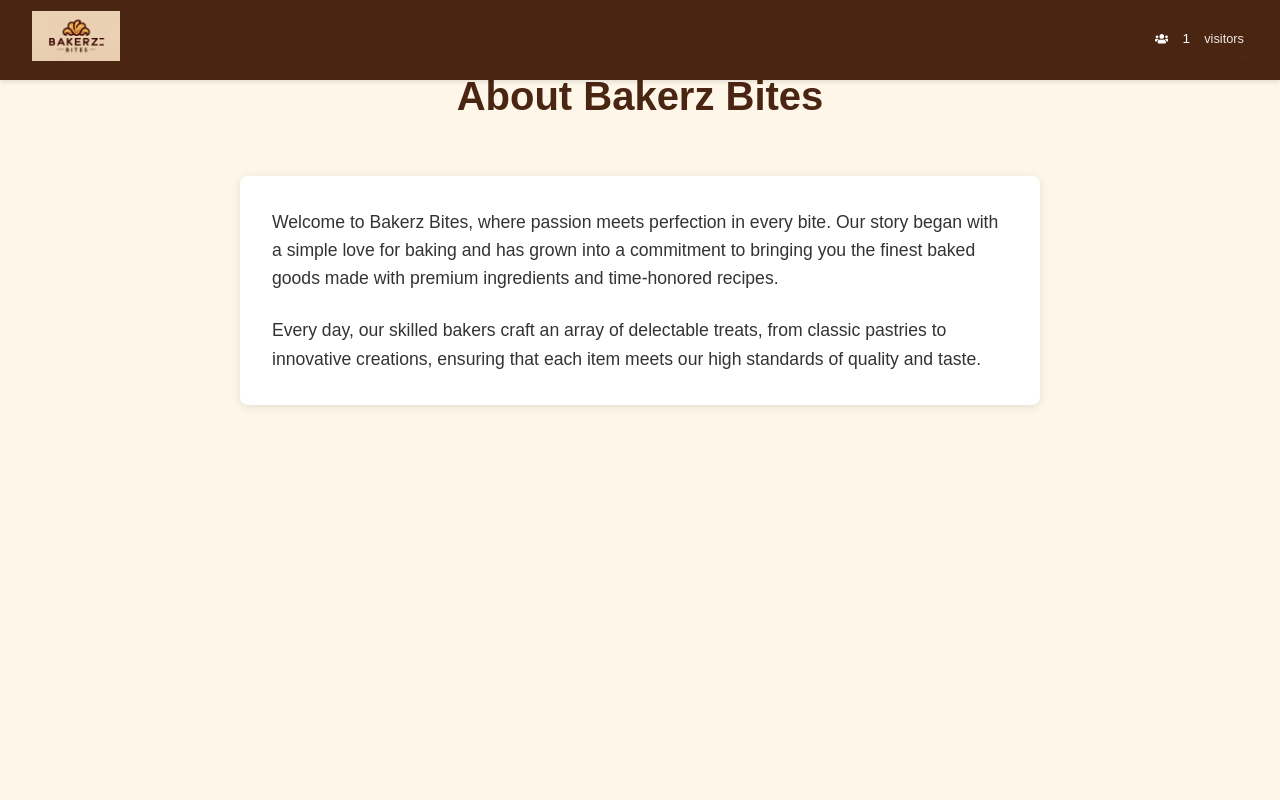
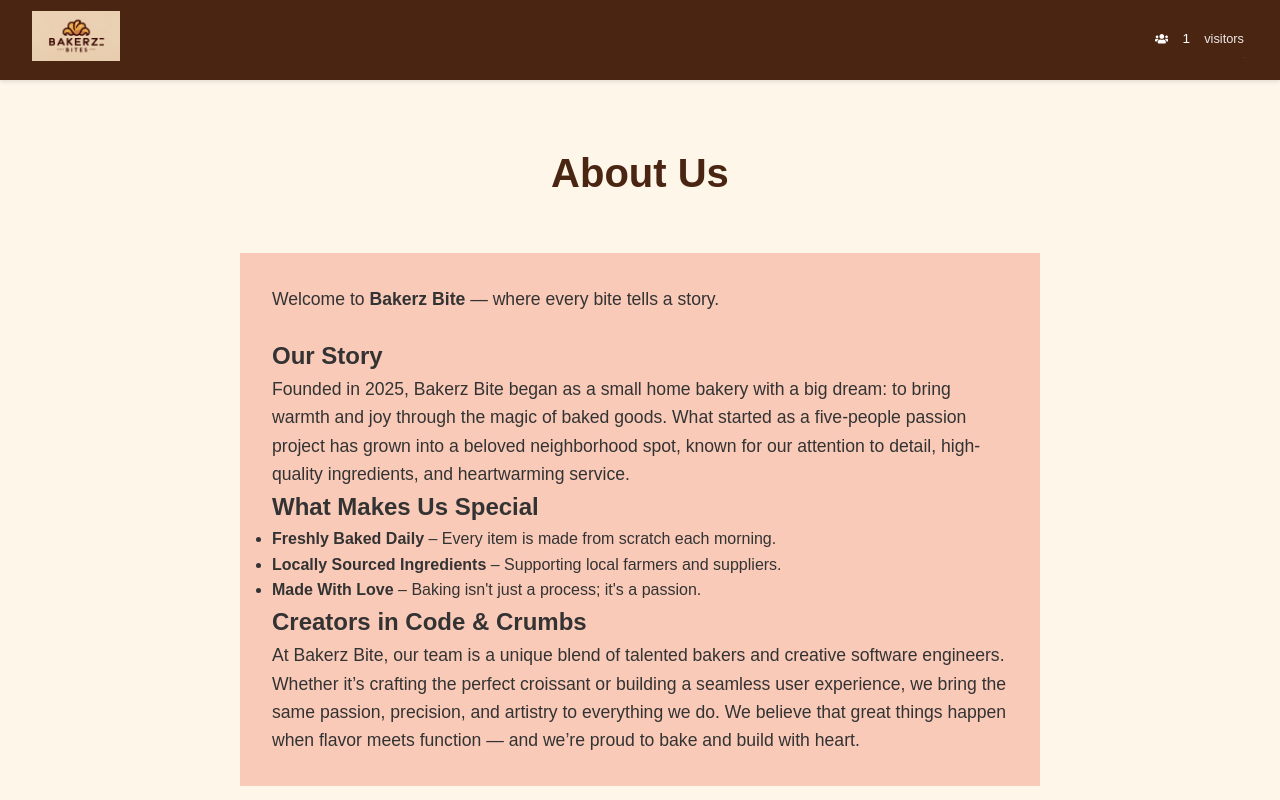
Before and after one commit to diri799/Bakerz, a React (Create React App) app: page /about in a window 1280 px wide. Shown: the top 800 px of the page. Built offline with nearby package versions, Linux system fonts and the light colour scheme; no server answers.

Commit message:
adjustment in about.jsx and contact.jsx

```diff
--- a/src/components/About.jsx
+++ b/src/components/About.jsx
@@ -1,16 +1,65 @@
-import React from 'react';
-import '../styles/About.css';
+import React from "react";
+import "../styles/About.css";
 
 const About = () => {
   return (
-    <div className="about-page">
-      <h1>About Bakerz Bites</h1>
+    <section className="about-page">
+      {" "}
+      <br /> <br /> <br />
+      <h1>About Us</h1>
       <div className="about-content">
-        <p>Welcome to Bakerz Bites, where passion meets perfection in every bite. Our story began with a simple love for baking and has grown into a commitment to bringing you the finest baked goods made with premium ingredients and time-honored recipes.</p>
-        <p>Every day, our skilled bakers craft an array of delectable treats, from classic pastries to innovative creations, ensuring that each item meets our high standards of quality and taste.</p>
+        <p>
+          Welcome to <strong>Bakerz Bite</strong> — where every bite tells a
+          story.
+        </p>
+
+        <div>
+          <h2> Our Story</h2>
+          <p>
+            Founded in 2025, Bakerz Bite began as a small home bakery with a big
+            dream: to bring warmth and joy through the magic of baked goods.
+            What started as a five-people passion project has grown into a
+            beloved neighborhood spot, known for our attention to detail,
+            high-quality ingredients, and heartwarming service.
+          </p>
+        </div>
+
+        <div>
+          <h2> What Makes Us Special</h2>
+          <ul>
+            <li>
+              <strong>Freshly Baked Daily</strong> – Every item is made from
+              scratch each morning.
+            </li>
+            <li>
+              <strong>Locally Sourced Ingredients</strong> – Supporting local
+              farmers and suppliers.
+            </li>
+            <li>
+              <strong>Made With Love</strong> – Baking isn't just a process;
+              it's a passion.
+            </li>
+          </ul>
+        </div>
+
+        <div>
+          <h2> Creators in Code & Crumbs</h2>
+          <p>
+            At Bakerz Bite, our team is a unique blend of talented bakers and
+            creative software engineers. Whether it’s crafting the perfect
+            croissant or building a seamless user experience, we bring the same
+            passion, precision, and artistry to everything we do. We believe
+            that great things happen when flavor meets function — and we’re
+            proud to bake and build with heart.
+          </p>
+
+        </div>
+        <div className="">
+
+        </div>
       </div>
-    </div>
+
+    </section>
   );
 };
-
 export default About;
--- a/src/components/Contact.jsx
+++ b/src/components/Contact.jsx
@@ -3,7 +3,7 @@ import '../styles/Contact.css';
 
 const Contact = () => {
   return (
-    <div className="contact-page">
+    <div className="contact-page">  <br /> <br />
       <h1>Contact Us</h1>
       <div className="contact-content">
         <div className="contact-info">
@@ -11,6 +11,10 @@ const Contact = () => {
           <p>Email: info@bakerzbites.com</p>
           <p>Phone: (555) 123-4567</p>
           <p>Address: 123 Baker Street, Sweetville, BK 12345</p>
+
+
+
+
         </div>
         <div className="contact-form">
           <h2>Send us a Message</h2>
--- a/src/styles/About.css
+++ b/src/styles/About.css
@@ -1,3 +1,4 @@
+
 .about-page {
   padding: 4rem 2rem;
   min-height: 100vh;
@@ -14,10 +15,10 @@
 .about-content {
   max-width: 800px;
   margin: 0 auto;
-  background-color: white;
+  background-color:#f9cab8;
   padding: 2rem;
-  border-radius: 8px;
-  box-shadow: 0 2px 10px rgba(0, 0, 0, 0.1);
+
+
 }
 
 .about-content p {
```
Also changed, not shown: src/App.js (line endings or trailing spaces), src/assets/draf.jpg (added).
